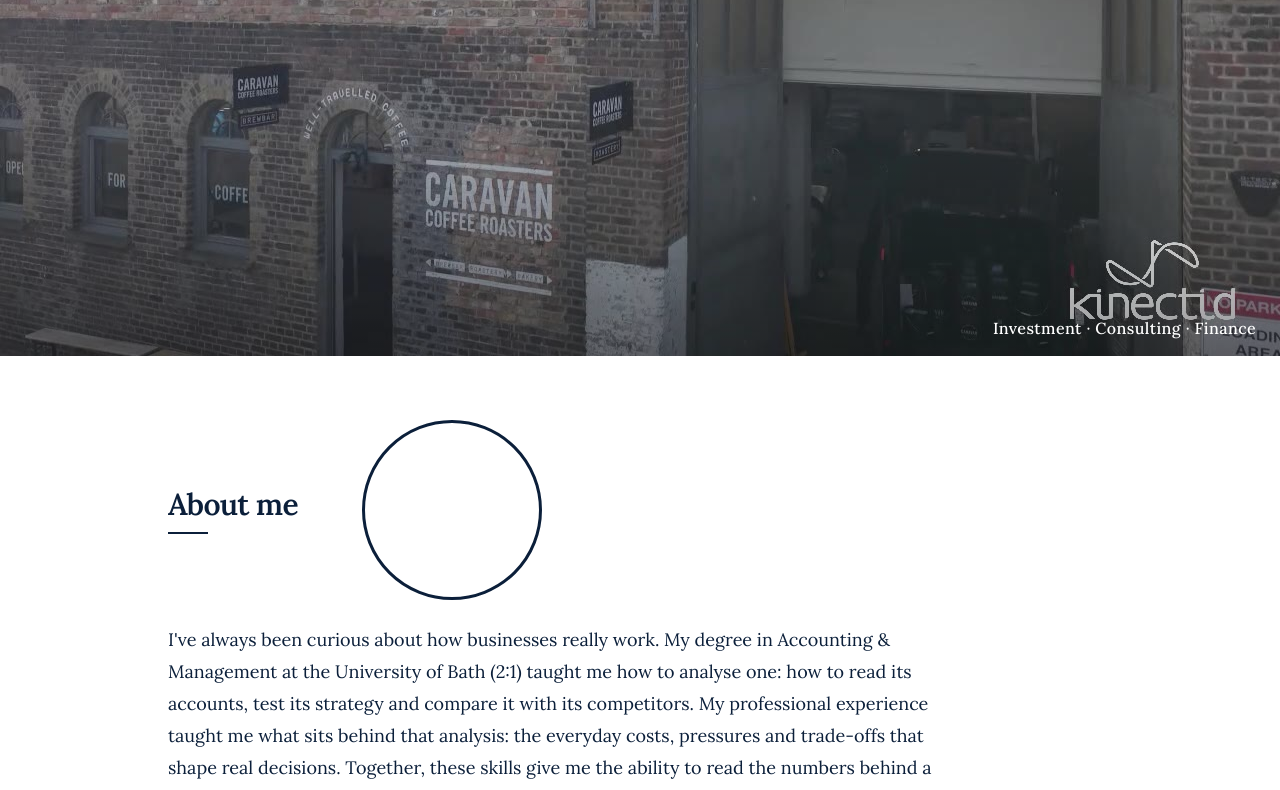
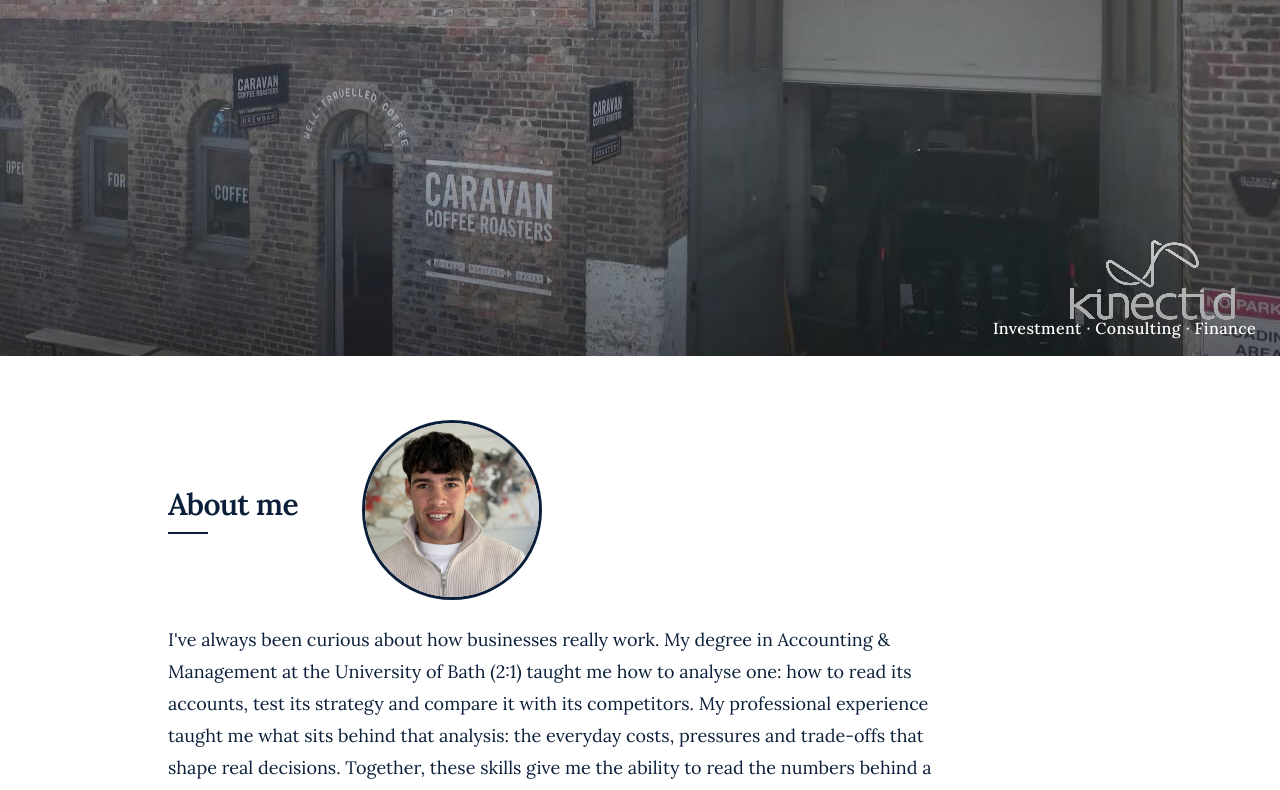
Before and after one commit to alexlouiscox/genesis-, a Next.js app: page / in a window 1280 px wide. Shown: the part 412-1202 px from the top of the page. Built offline with nearby package versions, Linux system fonts and the light colour scheme.

Commit message:
Add Alexander’s headshot to the About me circle
Co-authored-by: alex.louis.cox <alex.louis.cox@gmail.com>

```diff
--- a/src/app/page.tsx
+++ b/src/app/page.tsx
@@ -1,3 +1,4 @@
+import Image from "next/image";
 import { BlockHeading } from "@/components/block-heading";
 import { Education } from "@/components/education";
 import { Experience } from "@/components/experience";
@@ -30,10 +31,16 @@ export default function Home() {
                   aria-hidden="true"
                 />
               </div>
-              <span
-                aria-hidden="true"
-                className="size-[180px] shrink-0 rounded-full border-[3px] border-forest"
-              />
+              <div className="relative size-[180px] shrink-0 overflow-hidden rounded-full border-[3px] border-forest">
+                <Image
+                  src="/alex-cox.jpg"
+                  alt="Alexander Cox"
+                  fill
+                  sizes="180px"
+                  className="object-cover object-[50%_28%]"
+                  priority
+                />
+              </div>
             </div>
             <Intro />
           </section>
```
Also changed, not shown: public/alex-cox.jpg (added).
